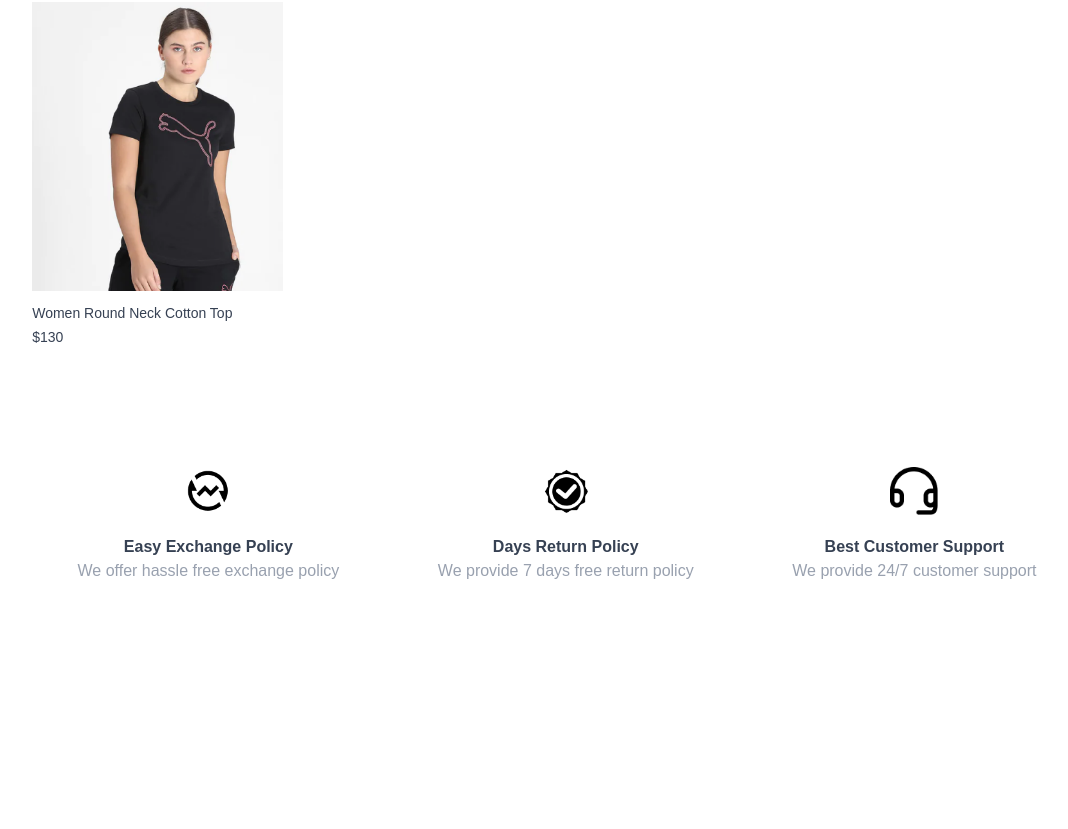
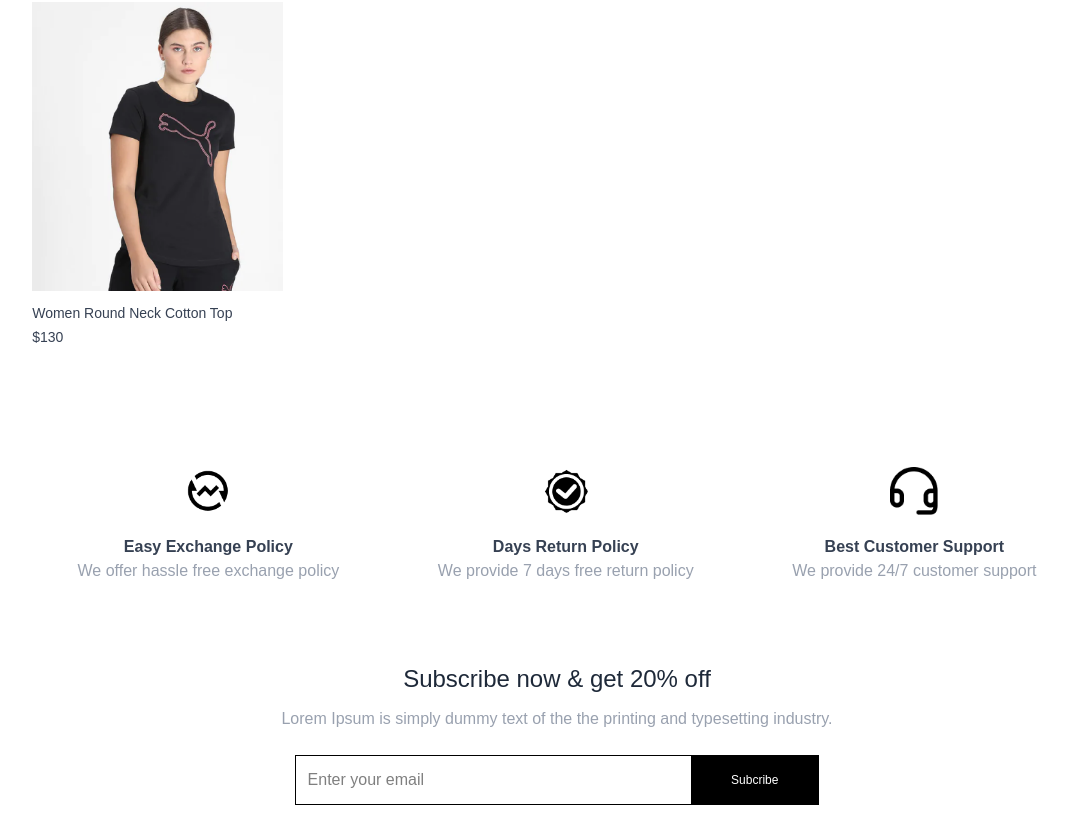
Before and after one commit to Tsedniya/Forever-E-commerce, a React (Vite) app in the folder frontend/: page / in a window 1280 px wide. Shown: the part 1756-2585 px from the top of the page, without its empty margins (83-1151 px from the left). Before the commit the page ends 2419 px from the top, so only its background shows below. Built offline with nearby package versions, Linux system fonts and the light colour scheme.

Commit message:
frontend:NewsLetterPolicy

```diff
--- /dev/null
+++ b/frontend/src/components/NewsLetterBox.jsx
@@ -0,0 +1,18 @@
+import React from 'react'
+
+const NewsLetterBox = () => {
+  return (
+    <div className='text-center'>
+        <p className='text-2xl font-medium text-gray-800'>Subscribe now & get 20% off</p>
+        <p className='text-gray-400 mt-3'>
+            Lorem Ipsum is simply dummy text of the the printing and typesetting industry.
+        </p>
+        <form className='w-full sm:w-1/2 flex items-center gap-3 mx-auto my-6 border pl-3 '>
+            <input className='w-full sm:flex-1 outline-none' type="email" placeholder='Enter your email'/>
+            <button type='submit' className='bg-black text-white text-xs px-10 py-4'>Subcribe</button>
+        </form>
+    </div>
+  )
+}
+
+export default NewsLetterBox
--- a/frontend/src/pages/Home.jsx
+++ b/frontend/src/pages/Home.jsx
@@ -3,6 +3,7 @@
 import LatestCollection  from '../components/LatestCollection'
 import BestSeller from '../components/BestSeller'
 import OurPolicy from '../components/OurPolicy'
+import NewsLetterBox from '../components/NewsLetterBox'
 
 const Home = () => {
   return (
@@ -11,6 +12,7 @@
       <LatestCollection />
       <BestSeller/>
       <OurPolicy/>
+      <NewsLetterBox/>
     </div>
   )
 }
```
